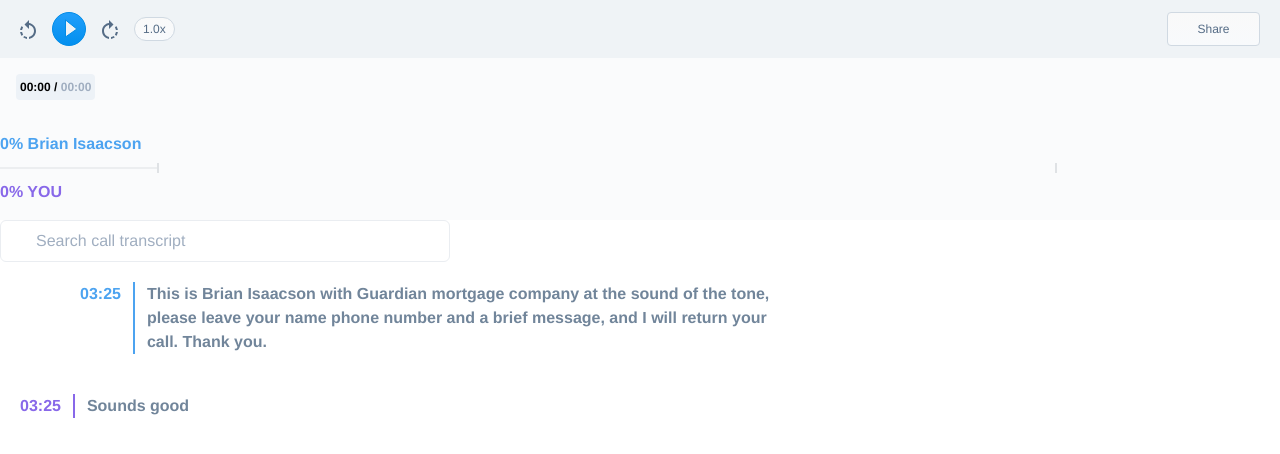
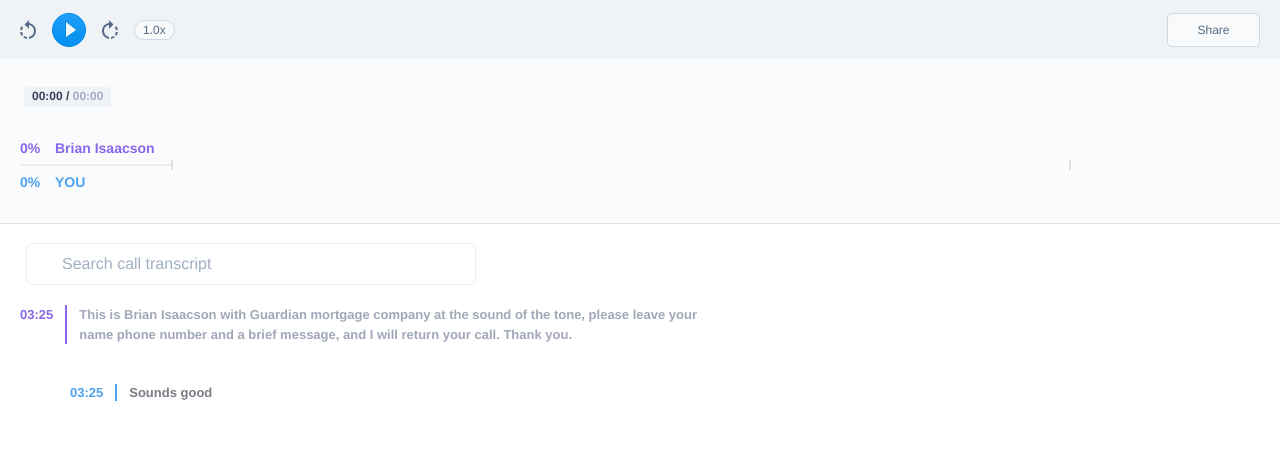
Before and after one commit to Saafine/audio-transcript, a React (Create React App) app: page / in a window 1280 px wide. Shown: the top 454 px of the page. Built offline with nearby package versions, Linux system fonts and the light colour scheme.

Commit message:
APL-1: style fixes

```diff
--- a/src/App.theme.tsx
+++ b/src/App.theme.tsx
@@ -1,6 +1,6 @@
 export const WEAVE_BAR_CONTAINER_WIDTH_PX = 900;
-export const WEAVE_BAR_HEIGHT_PX = 40;
+export const WEAVE_BAR_HEIGHT_PX = 26;
 export const WEAVE_BAR_WIDTH_PX = 3;
 export const WEAVE_BAR_SPACE_BETWEEN_PX = 1;
-export const AUDIO_TRANSCRIBE_COLOR_PRIMARY = '#8868E9';
-export const AUDIO_TRANSCRIBE_COLOR_SECONDARY = '#4CA3F0';
+export const AUDIO_TRANSCRIBE_COLOR_PRIMARY = '#4CA3F0';
+export const AUDIO_TRANSCRIBE_COLOR_SECONDARY = '#8868E9';
--- a/src/AudioPlayer/AudioPlayer.tsx
+++ b/src/AudioPlayer/AudioPlayer.tsx
@@ -66,7 +66,7 @@ function AudioPlayer() {
         rewind={rewind}
         pause={pause}
       />
-      <div style={{ background: 'rgb(250, 251, 252)' }}>
+      <div style={{ background: 'rgb(250, 251, 252)', paddingTop: '24px', paddingLeft: '24px' }}>
         <TimeProgress currentTimeMs={state.currentTimeMs} durationMs={state.durationMs} />
       </div>
       <WeaveForms
--- a/src/ControlBar/ControlBar.scss
+++ b/src/ControlBar/ControlBar.scss
@@ -1,3 +1,4 @@
-nav {
+.control-bar {
   background: #EFF3F6;
+  height: 59px;
 }
--- a/src/ControlBar/ControlBar.tsx
+++ b/src/ControlBar/ControlBar.tsx
@@ -15,7 +15,7 @@ interface ControlBarProps {
 
 export function ControlBar({ play, pause, paused, rewind, forward }: ControlBarProps) {
   return (
-    <nav className="flex items-center justify-between py-3 px-5">
+    <nav className="control-bar flex items-center justify-between px-5">
       <div className="flex items-center">
         <Rewind onClick={rewind} className="mr-4 cursor-pointer select-none" />
         {paused ? <Play onClick={play} className="mr-4 cursor-pointer select-none" /> : null}
--- /dev/null
+++ b/src/TimeProgress/TimeProgress.scss
@@ -0,0 +1,8 @@
+.time-progress {
+  background: #EFF3F6;
+  border-radius: 3px;
+  font-size: 12px;
+  color: #354053;
+  letter-spacing: 0;
+  text-align: right;
+}
--- a/src/TimeProgress/TimeProgress.tsx
+++ b/src/TimeProgress/TimeProgress.tsx
@@ -1,5 +1,6 @@
 import React from 'react';
 import { getMinutesFormatted } from './time.utils';
+import './TimeProgress.scss';
 
 export function TimeProgress({
   currentTimeMs,
@@ -9,7 +10,10 @@ export function TimeProgress({
   durationMs: number;
 }) {
   return (
-    <div className="inline-flex p-1 bg-gray-200 text-xs rounded m-4 font-bold">
+    <div
+      className="time-progress inline-flex px-2 bg-gray-200 text-xs rounded font-bold"
+      style={{ height: '20px' }}
+    >
       <div>{getMinutesFormatted(currentTimeMs)}</div>
       &nbsp;/&nbsp;
       <div className="text-gray-500">{getMinutesFormatted(durationMs)}</div>
--- a/src/Transcript/Transcript.scss
+++ b/src/Transcript/Transcript.scss
@@ -1,9 +1,15 @@
 .transcript {
   transition: ease-in-out 0.3s;
+  font-size: 13px;
+
+  &:nth-child(even) {
+    padding-left: 50px;
+    line-height: 17px;
+    color: #797b85;
+  }
 
   &:nth-child(odd) {
-    color: #4f5769;
-    padding-left: 60px;
+    color: #A0A8B8;
   }
 
   &:hover {
@@ -12,6 +18,8 @@
 
   &__search {
     padding: 8px;
+    margin-top: 19px;
+    margin-left: 26px;
     border: 1px solid #eaedf1;
     border-radius: 6px;
     width: 100%;
@@ -19,3 +27,16 @@
     padding-left: 35px;
   }
 }
+
+.A {
+  opacity: 0.25;
+  border: 2px solid #8868e9;
+  font-family: Helvetica;
+  font-size: 12px;
+  color: #8868e9;
+  line-height: 17px;
+  font-family: Helvetica;
+  font-size: 13px;
+  color: #354053;
+  line-height: 17px;
+}
--- a/src/Transcript/TranscriptBlock.scss
+++ b/src/Transcript/TranscriptBlock.scss
@@ -1,5 +1,4 @@
 .transcript-block {
-  color: #71859A;
   font-weight: 600;
 
   .highlight {
--- a/src/WeaveForms/VoiceOwner.tsx
+++ b/src/WeaveForms/VoiceOwner.tsx
@@ -4,7 +4,7 @@ import { WEAVE_BAR_HEIGHT_PX } from '../App.theme';
 function VoiceOwner({ color, children }: { color: string; children: React.ReactNode }) {
   return (
     <div
-      className="flex items-center my-2 mr-4 font-bold whitespace-no-wrap"
+      className="flex items-center my-2 mr-4 font-bold whitespace-no-wrap text-sm"
       style={{
         height: WEAVE_BAR_HEIGHT_PX,
         color,
--- a/src/WeaveForms/WeaveForms.tsx
+++ b/src/WeaveForms/WeaveForms.tsx
@@ -65,13 +65,15 @@ function WeaveForms({
   );
 
   return (
-    <div className="flex" style={{ background: '#FAFBFC' }}>
+    <div className="flex" style={{ background: '#FAFBFC', padding: '20px 20px', borderBottom: "1px solid #DFE2E5" }}>
       <div className="relative">
         <VoiceOwner color={AUDIO_TRANSCRIBE_COLOR_SECONDARY}>
-          {spentTalking.callerA}% Brian Isaacson
+          <div style={{ width: '35px' }}>{spentTalking.callerA}%</div> Brian Isaacson
         </VoiceOwner>
         <TimelineBase />
-        <VoiceOwner color={AUDIO_TRANSCRIBE_COLOR_PRIMARY}>{spentTalking.callerB}% YOU</VoiceOwner>
+        <VoiceOwner color={AUDIO_TRANSCRIBE_COLOR_PRIMARY}>
+          <div style={{ width: '35px' }}>{spentTalking.callerB}%</div> YOU
+        </VoiceOwner>
       </div>
 
       <div className="relative" onClick={seekOnWeaveForm}>
--- a/src/styles/index.scss
+++ b/src/styles/index.scss
@@ -12,7 +12,7 @@ html {
   color: #556c86;
   letter-spacing: 0;
   text-align: center;
-  padding: 2px 8px;
+  padding: 0px 8px;
 }
 
 .btn-share {
```
Also changed, not shown: 1 other file (tests, documents, lock files or other folders).
